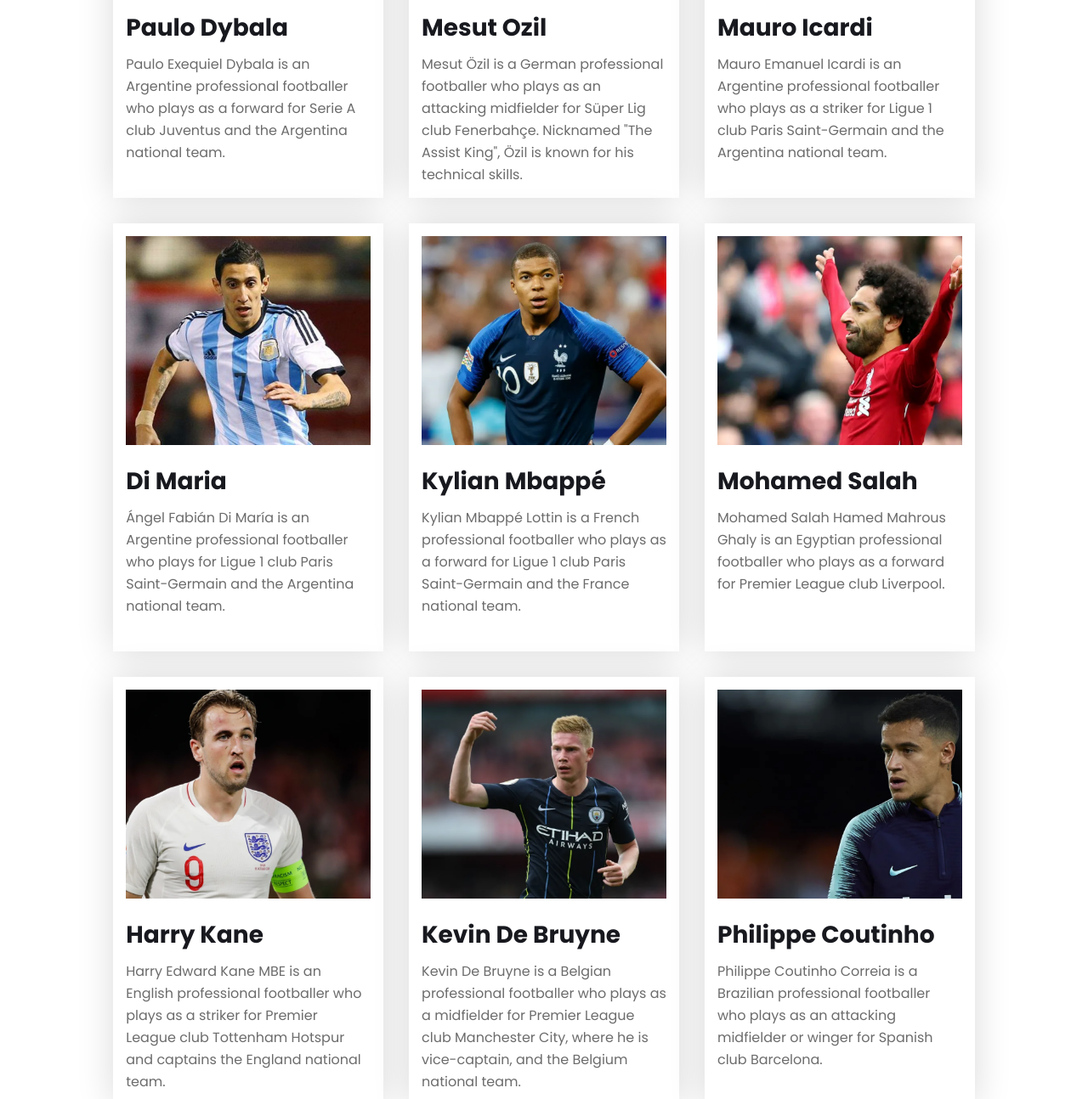
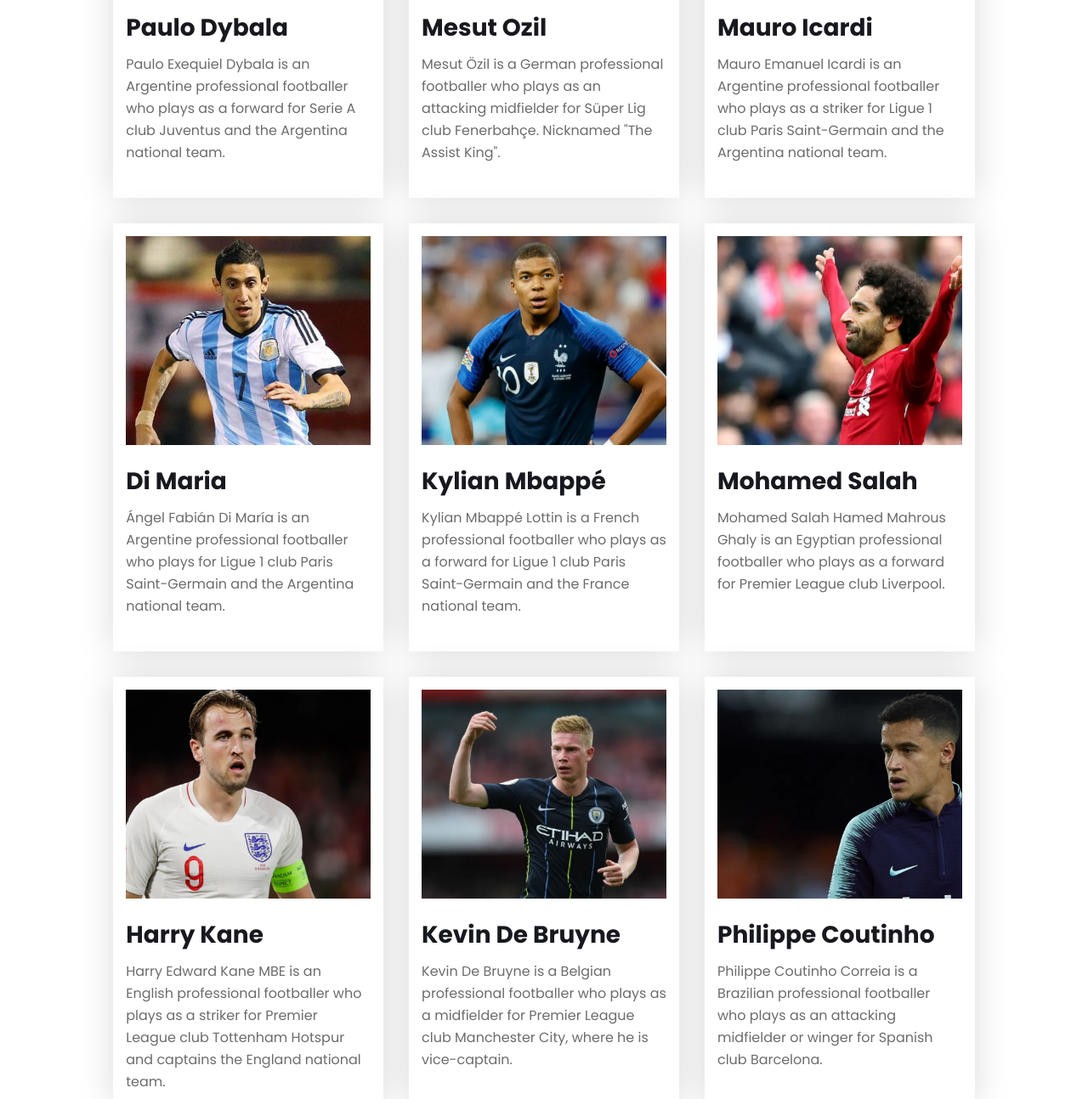
Before and after one commit to Zahin52/Footbal-Tournament, a plain HTML site: page index.html in a window 1280 px wide. Shown: the part 1552-2846 px from the top of the page at 85% size. Drawn offline with Linux system fonts and the light colour scheme.

Commit message:
text edited

```diff
--- a/index.html
+++ b/index.html
@@ -135,7 +135,7 @@
                     <p class="player-details">
                         Mesut Özil is a German professional footballer who plays as an attacking midfielder for Süper
                         Lig
-                        club Fenerbahçe. Nicknamed "The Assist King", Özil is known for his technical skills.
+                        club Fenerbahçe. Nicknamed "The Assist King".
                     </p>
                 </div>
             </div>
@@ -207,7 +207,7 @@
                     <h1 class="player-name">Kevin De Bruyne</h1>
                     <p class="player-details">
                         Kevin De Bruyne is a Belgian professional footballer who plays as a midfielder for Premier
-                        League club Manchester City, where he is vice-captain, and the Belgium national team.
+                        League club Manchester City, where he is vice-captain.
                     </p>
                 </div>
             </div>
```
